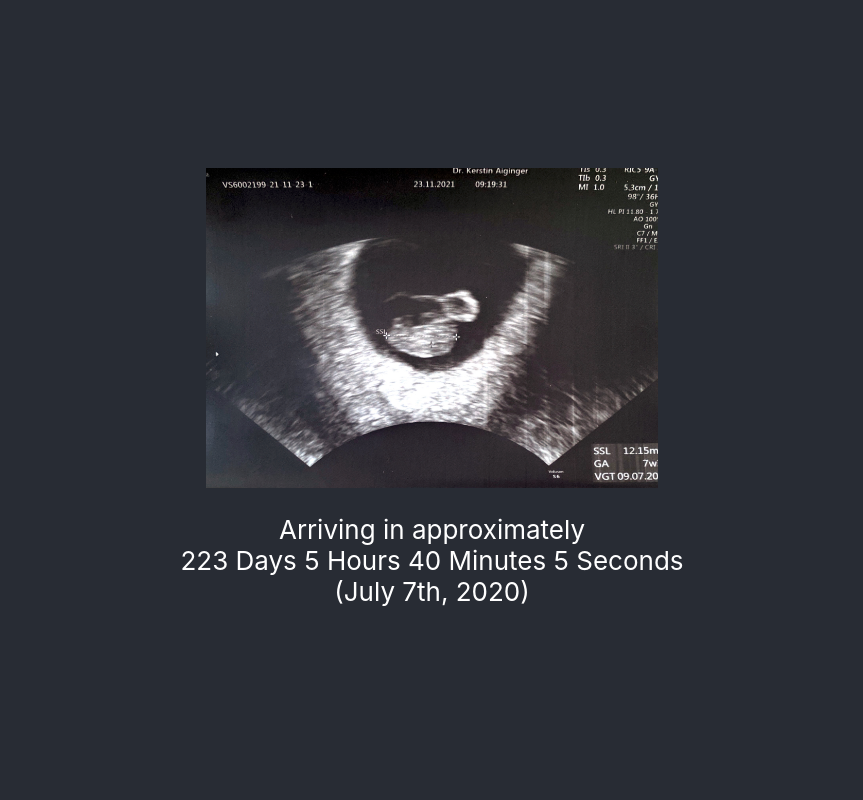
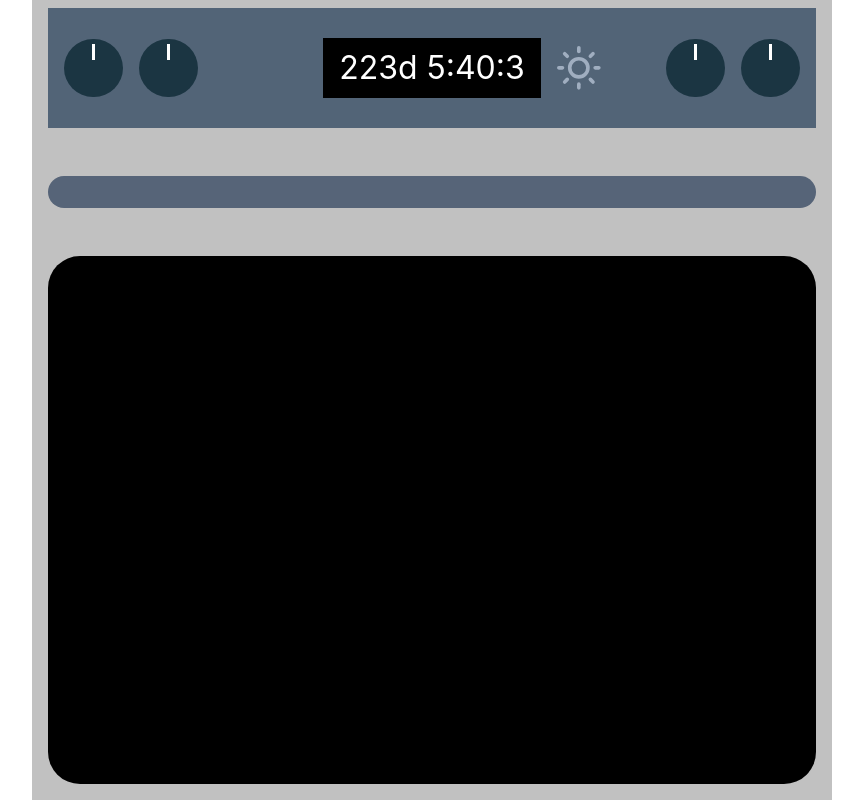
Before and after one commit to nicolls1/thethirdnicolls, a React (Create React App) app: page / in a window 1280 px wide. Shown: the whole page, without its empty margins (208-1071 px from the left). Built offline with nearby package versions, Linux system fonts and the light colour scheme.

Commit message:
the oven

```diff
--- a/package.json
+++ b/package.json
@@ -3,6 +3,7 @@
   "version": "0.1.0",
   "private": true,
   "dependencies": {
+    "@chakra-ui/icons": "^1.1.1",
     "@chakra-ui/react": "^1.7.2",
     "@emotion/react": "^11",
     "@emotion/styled": "^11",
--- a/src/App.css
+++ b/src/App.css
@@ -1,10 +1,5 @@
 .App {
   text-align: center;
-}
-
-.Peanut-pic {
-  height: 40vmin;
-  pointer-events: none;
 }
 
 .App-header {
--- a/src/App.tsx
+++ b/src/App.tsx
@@ -1,10 +1,42 @@
+import React from 'react'
+import {
+  AspectRatio,
+  Box,
+  Center,
+  Flex,
+  Icon,
+  Text,
+  Image,
+} from '@chakra-ui/react'
 import { useInterval } from '@chakra-ui/hooks'
-
 import firstpic from './images/firstpic.jpg'
 import './App.css'
-import React from 'react'
+import { SunIcon } from '@chakra-ui/icons'
 
 const END_DATE = new Date('2022-07-07T00:00:00')
+
+const Knob: React.FC = () => {
+  return (
+    <Box
+      bgColor="#1b3542"
+      borderRadius="full"
+      boxSizing="border-box"
+      width="4%"
+      padding="4%"
+      position="relative"
+      h="fit-content"
+    >
+      <Box
+        bgColor="white"
+        h="2vmin"
+        pos="absolute"
+        top="10%"
+        left="47%"
+        right="47%"
+      />
+    </Box>
+  )
+}
 
 function App() {
   const [countDownTime, setCountDownTime] = React.useState<number>(
@@ -18,20 +50,68 @@ function App() {
   var days = Math.floor(countDownTime / 1000 / 60 / (60 * 24))
   var date_diff = new Date(countDownTime)
 
+  const [lightOn, setLightOn] = React.useState(false)
+
   return (
-    <div className="App">
-      <header className="App-header">
-        <img src={firstpic} className="Peanut-pic" alt="First picture" />
-        <p>
-          Arriving in approximately
-          <br />
-          {days} Days {date_diff.getHours()} Hours {date_diff.getMinutes()}{' '}
-          Minutes {date_diff.getSeconds()} Seconds
-          <br />
-          (July 7th, 2020)
-        </p>
-      </header>
-    </div>
+    <Center bgColor="white" h="100vh" w="100vw">
+      <Box bgColor="#c1c1c1" w="100vmin" h="100vmin">
+        <Box direction="row" bgColor="#526477" mt="1vmin" mx="2vmin" h="15vmin">
+          <Flex
+            direction="row"
+            h="full"
+            align="center"
+            gridGap="2vmin"
+            mx="2vmin"
+          >
+            <Knob />
+            <Knob />
+            <Flex flex="1" h="100%" align="center" justify="center">
+              <Box w="10%" ml="2vmin" />
+              <Center bgColor="black" h="50%" w="50%">
+                <Text color="white" fontSize="4vmin">
+                  {days}d {date_diff.getHours()}:{date_diff.getMinutes()}:
+                  {date_diff.getSeconds()}
+                </Text>
+              </Center>
+              <Icon
+                as={SunIcon}
+                ml="2vmin"
+                w="10%"
+                h="auto"
+                cursor="pointer"
+                onClick={() => setLightOn(!lightOn)}
+                color={lightOn ? 'white' : 'gray.400'}
+              />
+            </Flex>
+            <Knob />
+            <Knob />
+          </Flex>
+        </Box>
+        <Box
+          mt="6vmin"
+          h="4vmin"
+          bgColor="#566478"
+          borderRadius="5vmin"
+          mx="2vmin"
+        />
+        <Center
+          bgColor="black"
+          m="2vmin"
+          mt="6vmin"
+          h="66vmin"
+          borderRadius="4vmin"
+        >
+          <Image
+            src={firstpic}
+            alt="First one"
+            display={lightOn ? 'block' : 'none'}
+            w="85%"
+            h="auto"
+            pointerEvents="none"
+          />
+        </Center>
+      </Box>
+    </Center>
   )
 }
 
--- a/src/index.tsx
+++ b/src/index.tsx
@@ -1,17 +1,20 @@
-import React from 'react';
-import ReactDOM from 'react-dom';
-import './index.css';
-import App from './App';
-import reportWebVitals from './reportWebVitals';
+import React from 'react'
+import ReactDOM from 'react-dom'
+import './index.css'
+import App from './App'
+import reportWebVitals from './reportWebVitals'
+import { ChakraProvider } from '@chakra-ui/react'
 
 ReactDOM.render(
   <React.StrictMode>
-    <App />
+    <ChakraProvider>
+      <App />
+    </ChakraProvider>
   </React.StrictMode>,
   document.getElementById('root')
-);
+)
 
 // If you want to start measuring performance in your app, pass a function
 // to log results (for example: reportWebVitals(console.log))
 // or send to an analytics endpoint. Learn more: https://bit.ly/CRA-vitals
-reportWebVitals();
+reportWebVitals()
```
Also changed, not shown: 1 other file (tests, documents, lock files or other folders).
